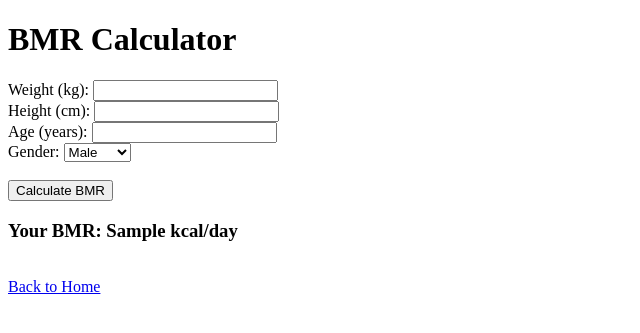
After one commit to Dhanushka17/healthcheck, a Flask app: template templates/bmr.html in a window 1280 px wide. The commit adds this page. Shown: the top 333 px of the page, without its empty margins (0-640 px from the left). Run offline with Flask 3, Linux system fonts and the light colour scheme; the template is opened without the code that fills it: most values are stand-ins (such as "Sample title", 1, 10 or a date in 2020).

Commit message:
added bmr calculator

```diff
--- a/app.py
+++ b/app.py
@@ -6,6 +6,14 @@ def calculate_bmi(weight, height):
     if weight <= 0 or height <= 0:
         raise ValueError("Weight and height must be positive values")
     return weight / (height ** 2)
+def calculate_bmr(gender,age,weight,height):
+    if gender=='female':
+        return 655.1 + (9.563*weight) + (1.850*height) - (4.676*age)
+    elif gender=='male':
+        return 655.1 + (9.563*weight) + (1.850*height) - (4.676*age)
+    else:
+        raise ValueError("Gender must be 'male' or 'female'")
+
 
 def get_bmi_category(bmi):
     if bmi < 18.5:
--- /dev/null
+++ b/templates/bmr.html
@@ -0,0 +1,33 @@
+<!DOCTYPE html>
+<head>
+    <title>BMR Calculator</title>
+</head>
+<body>
+    <h1>BMR Calculator</h1>
+
+    <form method="POST">
+        <label for="weight">Weight (kg):</label>
+        <input type="number" id="weight" name="weight" step="any" required><br>
+
+        <label for="height">Height (cm):</label>
+        <input type="number" id="height" name="height" step="any" required><br>
+
+        <label for="age">Age (years):</label>
+        <input type="number" id="age" name="age" required><br>
+
+        <label for="gender">Gender:</label>
+        <select id="gender" name="gender" required>
+            <option value="male">Male</option>
+            <option value="female">Female</option>
+        </select><br><br>
+
+        <button type="submit">Calculate BMR</button>
+    </form>
+
+    {% if bmr_result is not none %}
+        <h3>Your BMR: {{ bmr_result }} kcal/day</h3>
+    {% endif %}
+
+    <br><a href="{{ url_for('home') }}">Back to Home</a>
+</body>
+</html>
--- a/templates/index.html
+++ b/templates/index.html
@@ -9,7 +9,7 @@
 <form method="POST">
     <label>Weight (kg):</label>
     <input type="text" name="weight" required><br><br>
-    <label>Height (m):</label>
+    <label>Height (cm):</label>
     <input type="text" name="height" required><br><br>
     <button type="submit">Calculate</button>
 </form>
```
